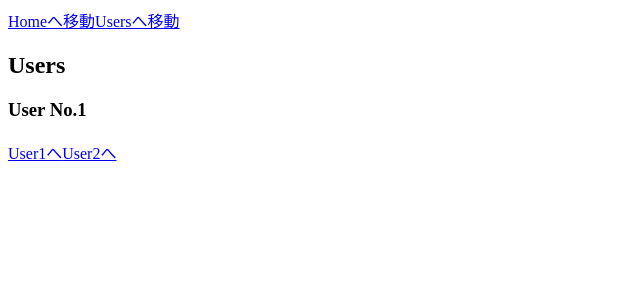
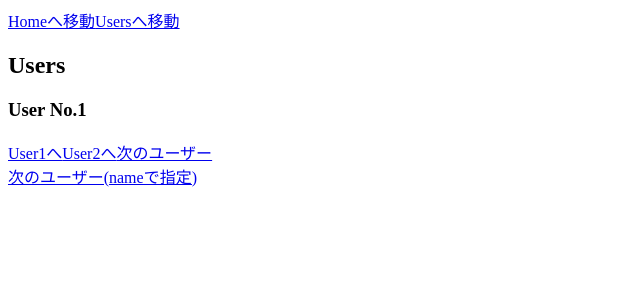
Before and after one commit to akitoshi-m/vue_app_practice, a Vue app: page /users/1 in a window 1280 px wide. Shown: the top 300 px of the page, without its empty margins (0-640 px from the left). Built offline with nearby package versions, Linux system fonts and the light colour scheme.

Commit message:
[Add] ファイルにnameをつけて、toで指定

```diff
--- a/src/router.js
+++ b/src/router.js
@@ -18,7 +18,7 @@
       component: Users,
       props: true,
       children: [
-        { path: "profile", component: UsersProfile },
+        { path: "profile", component: UsersProfile, name: "users-id-profile" },
         { path: "posts", component: UsersPosts }
       ]
     }
--- a/src/views/Users.vue
+++ b/src/views/Users.vue
@@ -8,6 +8,9 @@
     </h3>
     <router-link to="/users/1">User1へ</router-link>
     <router-link to="/users/2">User2へ</router-link>
+    <router-link :to="'/users/' + (Number(id) + 1) + '/profile'">次のユーザー</router-link>
+    <br>
+    <router-link :to="{ name: 'users-id-profile', params: { id: Number(id) + 1 }}">次のユーザー(nameで指定)</router-link>
     <router-view></router-view>
   </div>
 </template>
```
